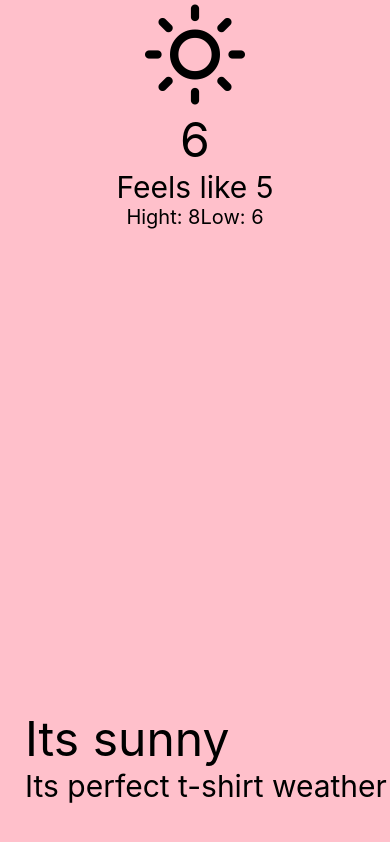
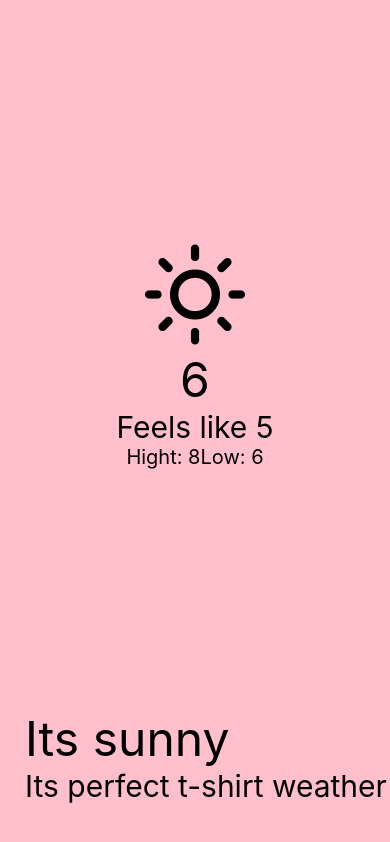
Before and after one commit to aliflikescoding/weather_app_react_native, a React Native app in the folder WeatherApp/: screen / in a window 390 px wide. Built offline with nearby package versions, Linux system fonts and the light colour scheme.

Commit message:
centered content

```diff
--- a/WeatherApp/src/components/CurrentWeather.js
+++ b/WeatherApp/src/components/CurrentWeather.js
@@ -30,6 +30,7 @@ const styles = StyleSheet.create({
   container: {
     flex: 1,
     alignItems: "center",
+    justifyContent: "center",
   },
   wrapper: {
     flex: 1,
```
